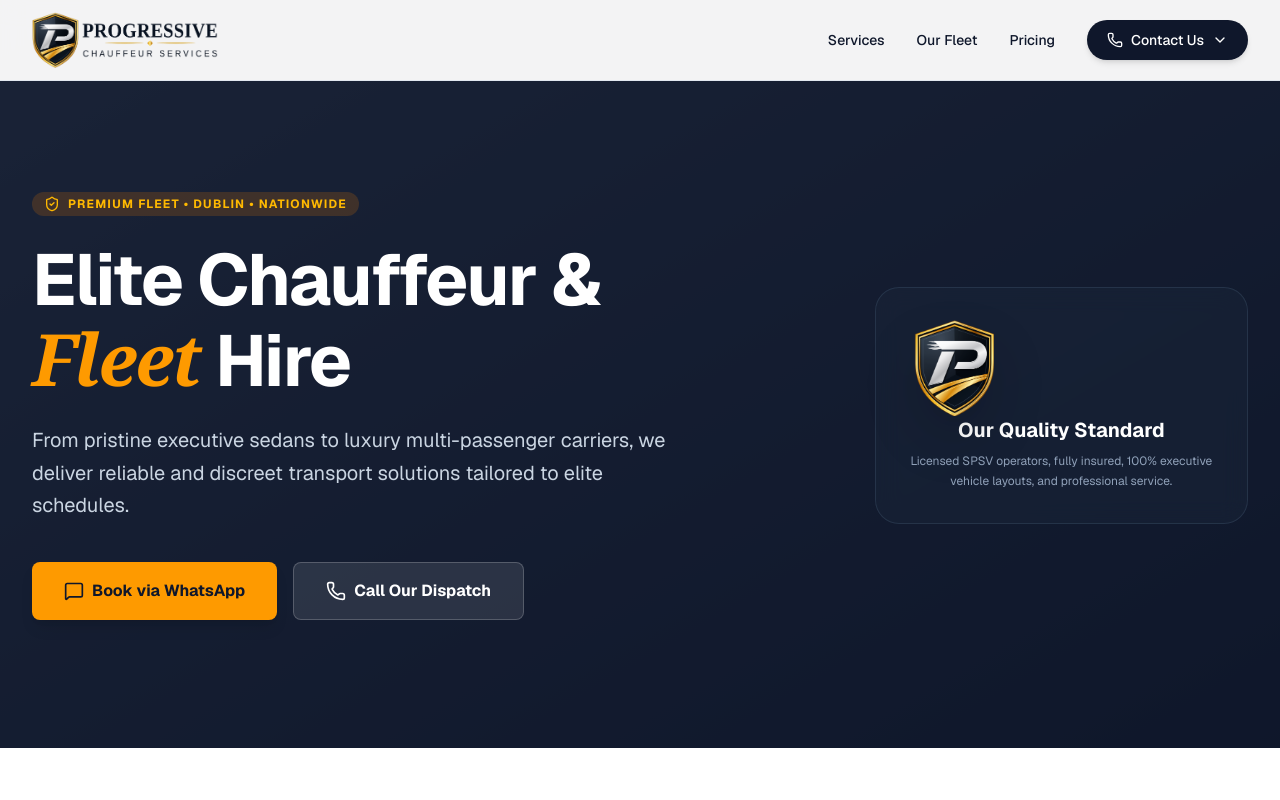
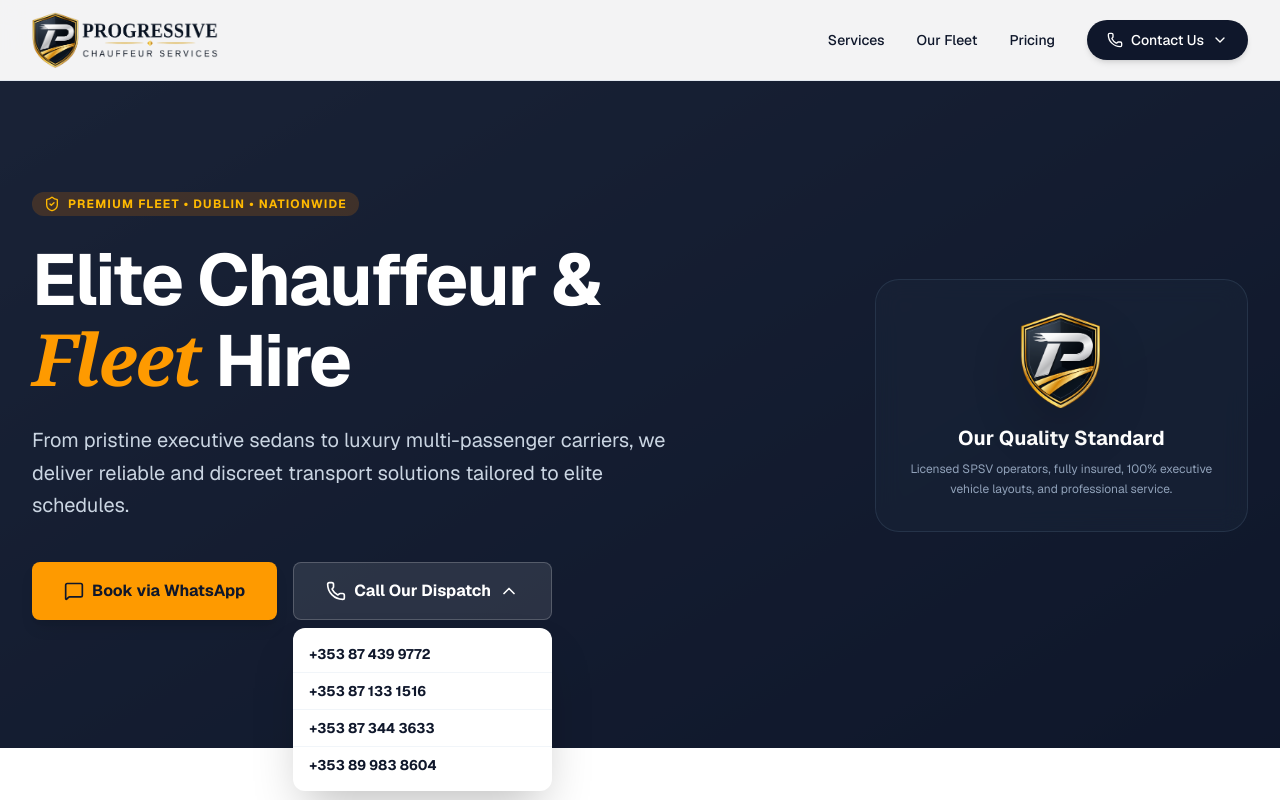
Before and after one commit to eshaibu/progressive-chauffeur, a Next.js app: page / in a window 1280 px wide. Both pictures are taken after a click on the button "Call Our Dispatch". Shown: the top 800 px of the page. Built offline with nearby package versions, Linux system fonts and the light colour scheme.

Commit message:
fix call our dispatch menu

```diff
--- a/app/page.tsx
+++ b/app/page.tsx
@@ -15,7 +15,7 @@ export default function Home() {
       <FleetShowcase />
       <ServicesGrid />
       <Pricing />
-      <PartnerToolkit />
+      {/*<PartnerToolkit />*/}
       <Footer />
     </main>
   );
--- a/components/Hero.tsx
+++ b/components/Hero.tsx
@@ -1,12 +1,19 @@
-import React from 'react';
-import { ShieldCheck, MessageSquare, Phone } from 'lucide-react';
+"use client";
+
+import React, { useState } from 'react';
+import { ShieldCheck, MessageSquare, Phone, ChevronDown } from 'lucide-react';
+import { BrandLogo } from '@/components/ui/BrandLogo';
 import { businessInfo } from '@/config/constants';
-import { BrandLogo } from '@/components/ui/BrandLogo';
 
 export const Hero = () => {
+  const [showPhoneList, setShowPhoneList] = useState(false);
+
   return (
-    <section className="relative pt-32 pb-20 lg:pt-48 lg:pb-32 bg-slate-900 text-white overflow-hidden">
-      <div className="absolute inset-0 opacity-20">
+    // REMOVED overflow-hidden from here so the menu can drop down freely
+    <section className="relative z-20 pt-32 pb-20 lg:pt-48 lg:pb-32 bg-slate-900 text-white">
+
+      {/* ADDED overflow-hidden here to keep the background graphics contained */}
+      <div className="absolute inset-0 opacity-20 overflow-hidden">
         <svg className="w-full h-full" viewBox="0 0 100 100" preserveAspectRatio="none">
           <defs>
             <linearGradient id="grad1" x1="0%" y1="0%" x2="100%" y2="100%">
@@ -18,7 +25,7 @@ export const Hero = () => {
         </svg>
       </div>
 
-      <div className="relative max-w-7xl mx-auto px-4 sm:px-6 lg:px-8">
+      <div className="relative z-10 max-w-7xl mx-auto px-4 sm:px-6 lg:px-8">
         <div className="grid lg:grid-cols-12 gap-12 items-center">
 
           <div className="lg:col-span-8">
@@ -42,28 +49,40 @@ export const Hero = () => {
                 Book via WhatsApp
               </a>
 
-              <div className="relative group">
-                <button className="w-full inline-flex items-center justify-center px-8 py-4 bg-white/10 hover:bg-white/20 border border-white/20 text-white font-bold rounded-lg transition">
+              <div className="relative">
+                <button
+                  onClick={() => setShowPhoneList(!showPhoneList)}
+                  className="w-full inline-flex items-center justify-center px-8 py-4 bg-white/10 hover:bg-white/20 border border-white/20 text-white font-bold rounded-lg transition"
+                >
                   <Phone className="w-5 h-5 mr-2" />
                   Call Our Dispatch
+                  <ChevronDown className={`ml-2 w-5 h-5 transition-transform ${showPhoneList ? 'rotate-180' : ''}`} />
                 </button>
-                <div className="absolute top-full left-0 mt-2 w-full bg-white text-slate-900 rounded-xl shadow-2xl opacity-0 group-hover:opacity-100 transition-opacity pointer-events-none group-hover:pointer-events-auto py-2 z-50">
-                  {businessInfo.phones.map((phone, i) => (
-                    <a key={i} href={`tel:${phone.replace(/\s+/g, '')}`} className="block px-4 py-2 hover:bg-amber-50 text-sm font-bold border-b border-slate-100 last:border-0">
-                      {phone}
-                    </a>
-                  ))}
-                </div>
+
+                {showPhoneList && (
+                  <div className="absolute top-full left-0 mt-2 w-full bg-white text-slate-900 rounded-xl shadow-2xl py-2 z-50">
+                    {businessInfo.phones.map((phone, i) => (
+                      <a
+                        key={i}
+                        href={`tel:${phone.replace(/\s+/g, '')}`}
+                        className="block px-4 py-2 hover:bg-amber-50 text-sm font-bold border-b border-slate-100 last:border-0"
+                      >
+                        {phone}
+                      </a>
+                    ))}
+                  </div>
+                )}
               </div>
+
             </div>
           </div>
 
           <div className="hidden lg:col-span-4 lg:flex justify-end">
-            <div className="bg-slate-800/40 p-8 rounded-3xl border border-slate-700/60 backdrop-blur-md text-center max-w-sm">
+            <div className="bg-slate-800/40 p-8 rounded-3xl border border-slate-700/60 backdrop-blur-md text-center max-w-sm flex flex-col items-center">
               <BrandLogo
                 src={businessInfo.logoShieldUrl}
                 showText={false}
-                className="w-20 h-20 sm:w-24 sm:h-24 drop-shadow-2xl"
+                className="w-20 h-20 sm:w-24 sm:h-24 drop-shadow-2xl mx-auto mb-4 object-contain"
               />
               <h3 className="text-xl font-bold text-white mb-2">Our Quality Standard</h3>
               <p className="text-xs text-slate-400 leading-relaxed">
--- a/components/Navigation.tsx
+++ b/components/Navigation.tsx
@@ -2,8 +2,8 @@
 
 import React, { useState } from 'react';
 import { Menu, X, Phone, ChevronDown } from 'lucide-react';
+import { BrandLogo } from '@/components/ui/BrandLogo';
 import { businessInfo } from '@/config/constants';
-import { BrandLogo } from '@/components/ui/BrandLogo';
 
 const navLinks = [
   { name: 'Services', href: '#services' },
```
